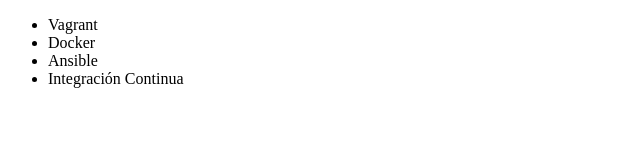
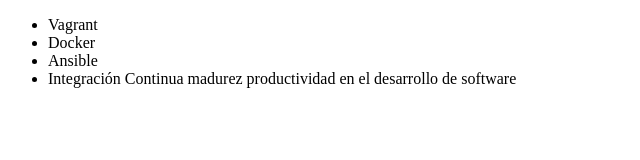
Before and after one commit to Gus1979/alura-git, a plain HTML site: page index.html in a window 1280 px wide. Shown: the whole page, without its empty margins (0-640 px from the left). Drawn offline with Linux system fonts and the light colour scheme.

Commit message:
renombrado curso de integracion continua

```diff
--- a/index.html
+++ b/index.html
@@ -9,7 +9,7 @@
          <li> Vagrant </li>
          <li> Docker </li>
          <li> Ansible </li>
-         <li> Integración Continua </li>
+         <li> Integración Continua madurez productividad en el desarrollo de software</li>
      </ul>
 </body>
 </html>
```
